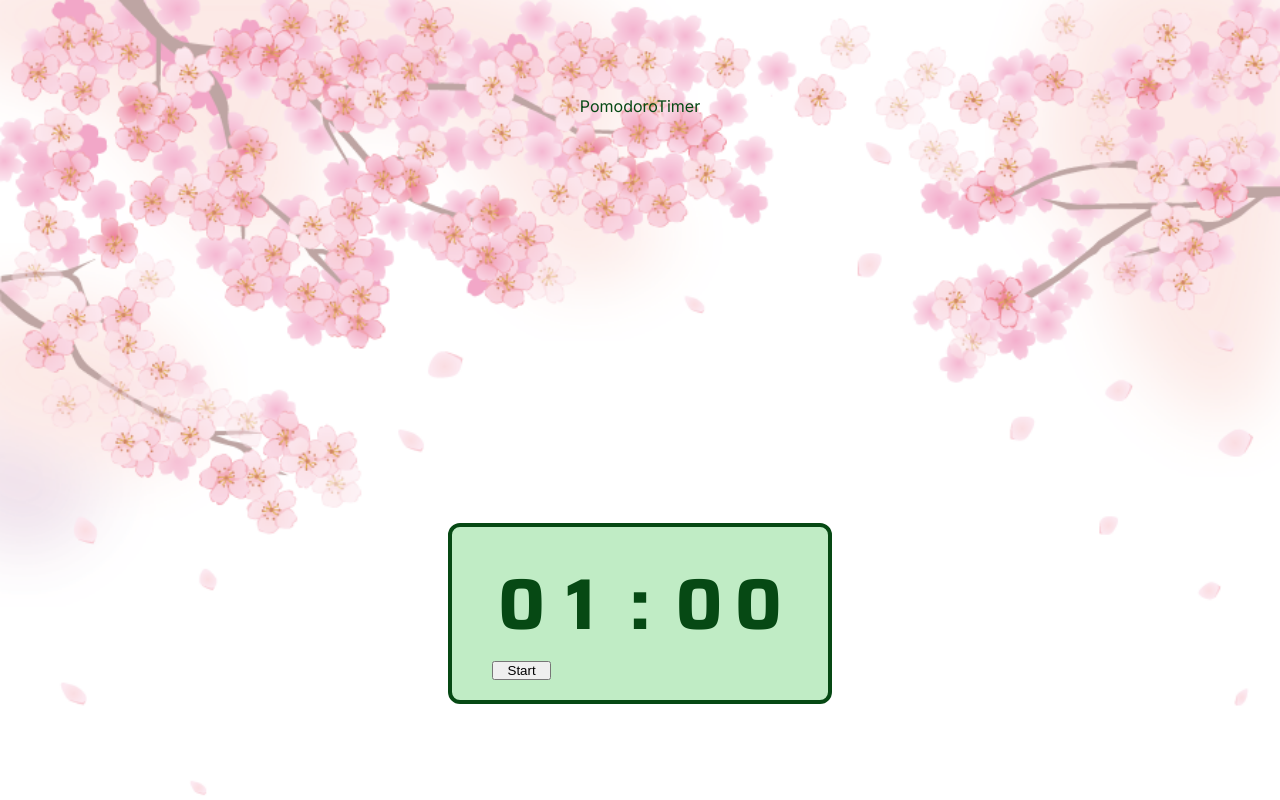
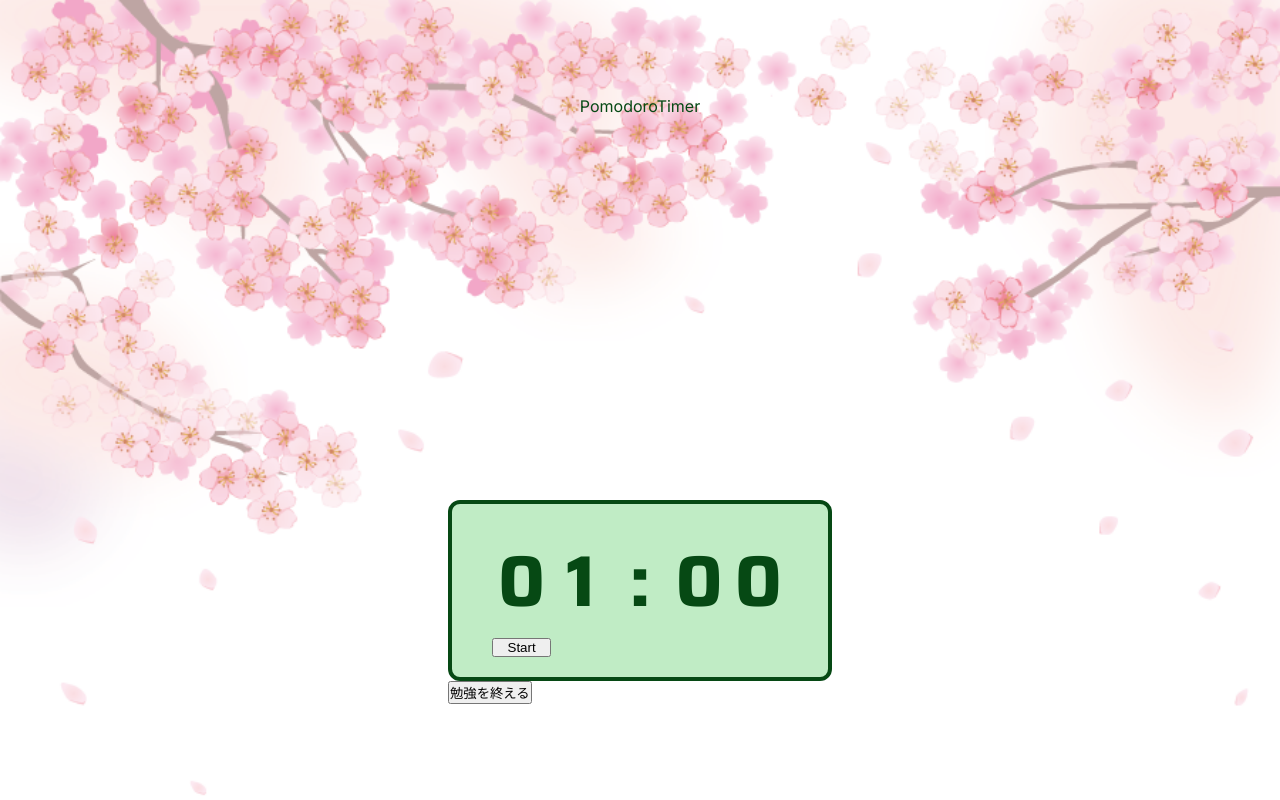
Before and after one commit to YukaChoco/blossom-pomodoro-timer, a Next.js app: page / in a window 1280 px wide. Built offline with nearby package versions, Linux system fonts and the light colour scheme; a web font is replaced by a local one.

Commit message:
result,rootの画面を統一し、ロジックを使い回す

```diff
--- /dev/null
+++ b/app/components/pages/ResultPage.tsx
@@ -0,0 +1,15 @@
+import styles from "./resultPage.module.css";
+import Score from "@/app/types/score";
+
+export default function ResultPage({ score }: { score: Score }) {
+  return (
+    <div className={styles.result}>
+      <div className={styles.otukare}>
+        <h1>お疲れ様です！</h1>
+        <h1>{score.time}時間勉強しました！</h1>
+      </div>
+      <p>あなたの勉強は…</p>
+      <h1 className={styles.flowerCondition}>{score.flower}分咲き</h1>
+    </div>
+  );
+}
--- /dev/null
+++ b/app/components/pages/StudyPage.tsx
@@ -0,0 +1,40 @@
+import Timer from "../Timer";
+import type { Mode } from "@/app/types/mode";
+
+export default function StudyPage({
+  currentTime,
+  mode,
+  isStudying,
+  isTimerRunning,
+  setCount,
+  startTimer,
+  stopTimer,
+  restartTimer,
+  finishStudy,
+}: {
+  currentTime: number;
+  mode: Mode;
+  isStudying: boolean;
+  isTimerRunning: boolean;
+  setCount: number;
+  startTimer: () => void;
+  stopTimer: () => void;
+  restartTimer: () => void;
+  finishStudy: () => void;
+}) {
+  return (
+    <div>
+      <Timer
+        currentTime={currentTime}
+        isStudying={isStudying}
+        setCount={setCount}
+        isTimerRunning={isTimerRunning}
+        mode={mode}
+        startTimer={startTimer}
+        stopTimer={stopTimer}
+        restartTimer={restartTimer}
+      />
+      <button onClick={finishStudy}>勉強を終える</button>
+    </div>
+  );
+}
--- a/app/result/page.module.css
+++ b/app/components/pages/resultPage.module.css
@@ -1,14 +1,3 @@
-.main {
-  display: flex;
-  flex-direction: column;
-  justify-content: space-between;
-  align-items: center;
-  padding: 6rem;
-  min-height: 100vh;
-  background-image: url("../../public/sakurahaikei.png");
-  background-size: cover;
-}
-
 .result {
   border-radius: 30px;
   border: 5px solid;
--- a/app/page.tsx
+++ b/app/page.tsx
@@ -1,9 +1,10 @@
 "use client";
 import useTimer from "./hooks/useTimer";
 import Header from "./components/Header";
-import Timer from "./components/Timer";
 import styles from "./page.module.css";
 import { Mode } from "./types/mode";
+import ResultPage from "./components/pages/ResultPage";
+import StudyPage from "./components/pages/StudyPage";
 
 export default function Home() {
   const {
@@ -12,24 +13,31 @@ export default function Home() {
     isStudying,
     isTimerRunning,
     setCount,
+    score,
     startTimer,
     stopTimer,
     restartTimer,
+    finishStudy,
   } = useTimer();
 
   return (
     <main className={styles.main}>
       <Header />
-      <Timer
+      {mode === Mode.Finished ? (
+        <ResultPage score={score} />
+      ) : (
+        <StudyPage
           currentTime={currentTime}
+          mode={mode}
           isStudying={isStudying}
+          isTimerRunning={isTimerRunning}
           setCount={setCount}
-        isTimerRunning={isTimerRunning}
-        mode={mode}
           startTimer={startTimer}
           stopTimer={stopTimer}
           restartTimer={restartTimer}
+          finishStudy={finishStudy}
         />
+      )}
     </main>
   );
 }
```
Also changed, not shown: app/result/page.tsx (deleted, +0 -24 lines). Lines whose indentation alone changed are shown as unchanged.
